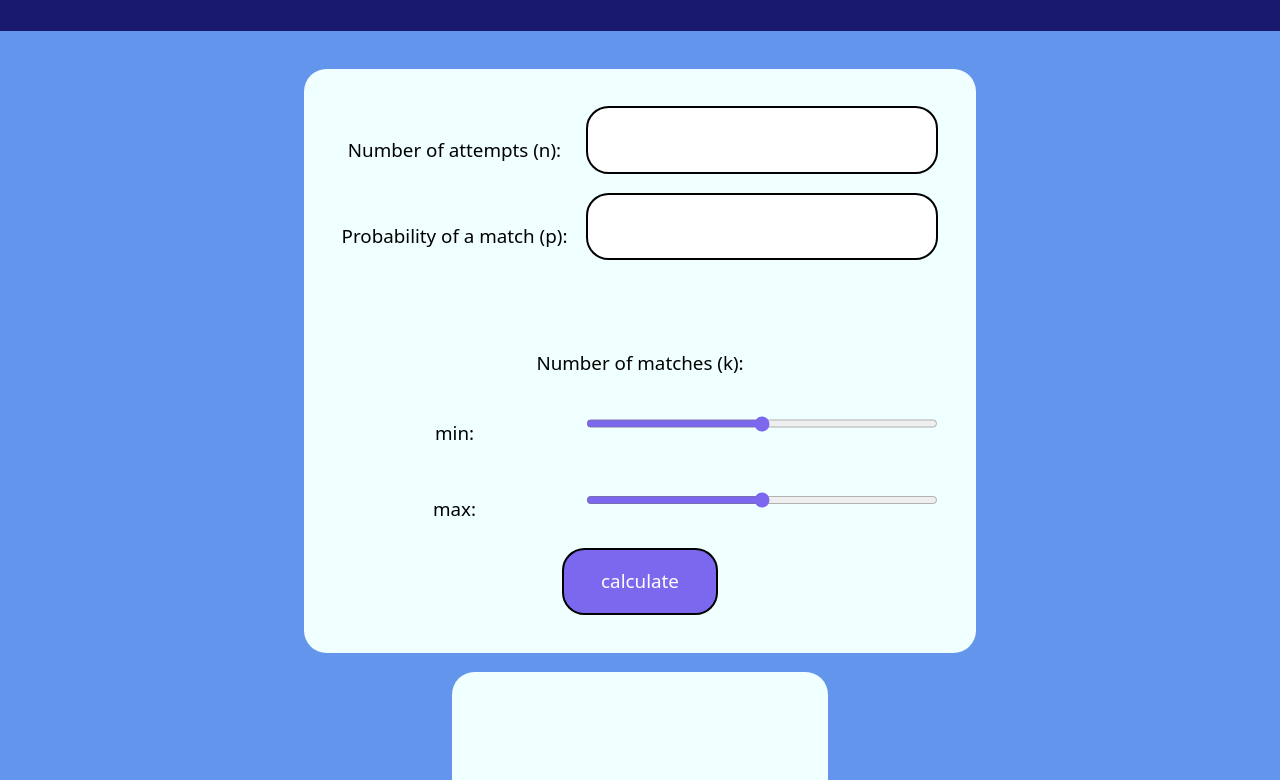
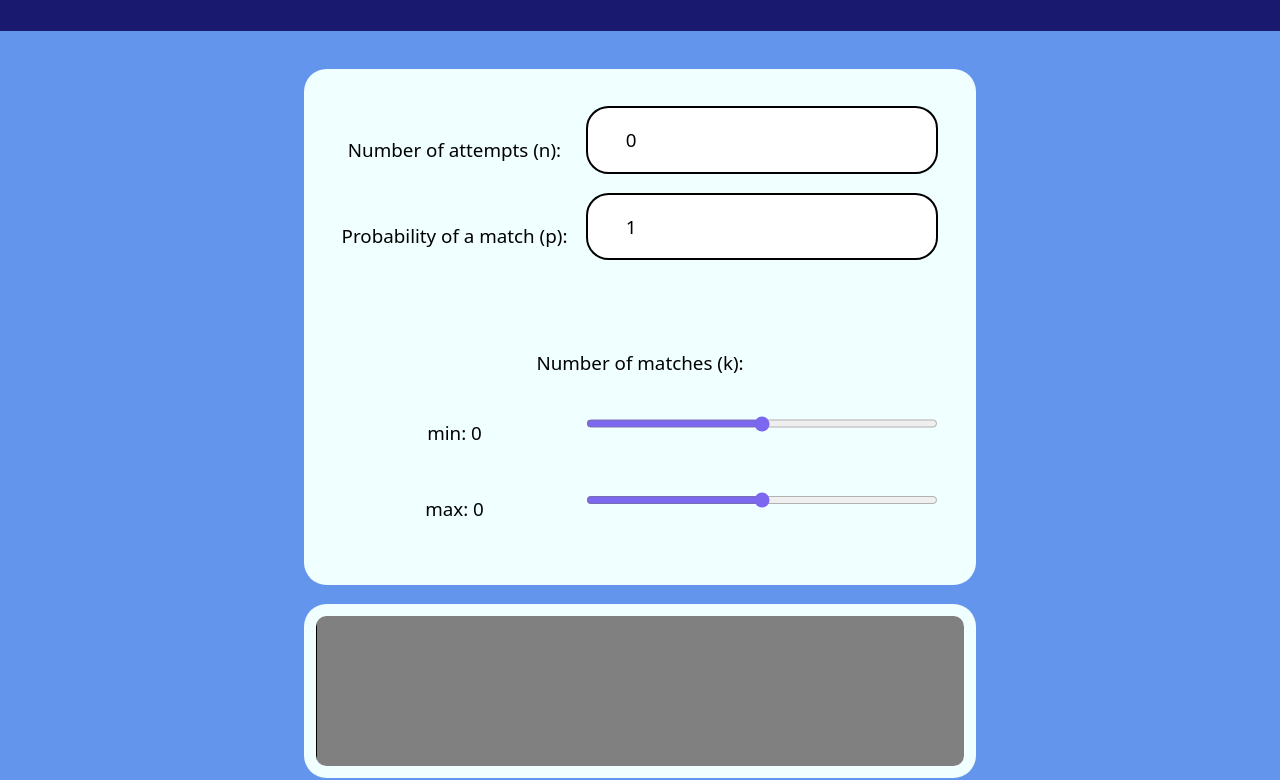
Before and after one commit to kinglelHD/Utils, a plain HTML site: page utils/binomial_distribution/binomial_distribution.html in a window 1280 px wide. Shown: the part 172-952 px from the top of the page. Drawn offline with Linux system fonts and the light colour scheme.

Commit message:
binomial distribution

```diff
--- a/utils/binomial_distribution/binomial_distribution.css
+++ b/utils/binomial_distribution/binomial_distribution.css
@@ -8,7 +8,7 @@ header, footer {
     color: white;
 }
 
-form, canvas {
+form {
     background-color: azure;
     padding: 2rem;
     border-radius: 1.2rem;
@@ -36,3 +36,17 @@ form button {
 input {
     margin-bottom: 1em;
 }
+
+#histogram, #ans {
+    display: none;
+    background-color: azure;
+    padding: 12px;
+    border-radius: 1.2rem;
+}
+
+#ans {
+    background-color: mediumslateblue;
+    color: white;
+    font-size: 1.2rem;
+    outline: .1rem solid black;
+}
--- a/utils/binomial_distribution/binomial_distribution.html
+++ b/utils/binomial_distribution/binomial_distribution.html
@@ -6,7 +6,7 @@
     <title>binomial distribution</title>
     <link rel="stylesheet" href="../../main.css">
     <link rel="stylesheet" href="binomial_distribution.css">
-    </script>
+    <script defer src="binomial_distribution.js"></script>
 </head>
 <body>
     <header>
@@ -18,26 +18,21 @@
         <div></div>
     </header>
     <main>
-        <form onsubmit="calc(); return false">
+        <form id="input-form" onsubmit="return false">
             <label for="n">Number of attempts (n): </label>
-            <input min="0" id="n" type="number">
+            <input value="0" oninput="calc();document.getElementById('k-max').max = value;document.getElementById('k-min').max = value;" min="0" id="n" type="number">
             <label for="p">Probability of a match (p): </label>
-            <input min="0" step=".01" max="1" id="p" type="number">
+            <input value="1" oninput="calc()" min="0" step=".01" max="1" id="p" type="number">
             <br><br>
             <p>Number of matches (k):</p>
-            <label id="k-min-label" for="k-min">min: </label>
-            <input min="0" id="k-min" type="range" oninput="document.getElementById('k-min-label').innerText = 'min: ' + value">
-            <label id="k-max-label" for="k-max">max: </label>
-            <input min="0" id="k-max" type="range" oninput="document.getElementById('k-max-label').innerText = 'max: ' + value">
-            <button type="submit">calculate</button>
+            <label id="k-min-label" for="k-min">min: 0</label>
+            <input min="0" id="k-min" type="range" oninput="calc();document.getElementById('k-max').min = value;document.getElementById('k-min-label').innerText = 'min: ' + value">
+            <label id="k-max-label" for="k-max">max: 0</label>
+            <input min="0" id="k-max" type="range" oninput="calc();document.getElementById('k-min').max = value;document.getElementById('k-max-label').innerText = 'max: ' + value">
         </form>
         <canvas id="histogram"></canvas>
+        <p id="ans"></p>
     </main>
     <footer>pls report any bugs to Hilmarlemcke@outlook.de</footer>
 </body>
-<script>
-    function calc() {
-
-    }
-</script>
 </html>
--- /dev/null
+++ b/utils/binomial_distribution/binomial_distribution.js
@@ -0,0 +1,49 @@
+const canvas = document.getElementById('histogram')
+const ctx = canvas.getContext('2d')
+let width = document.getElementById('input-form').clientWidth
+canvas.width = width - 24
+window.addEventListener('resize', () => {
+    let width = document.getElementById('input-form').clientWidth
+    canvas.width = width - 24
+})
+
+function fact(n) {
+    let res = 1;
+    for (let i = 1; i <= n; i++) {
+        res *= i
+    }
+    return res
+}
+
+function PX(n, p, k) {
+    return fact(n)/(fact(k)*fact(n-k)) * p**k * (1 - p)**(n - k)
+}
+
+function calc() {
+    ctx.clearRect(0, 0, canvas.width, canvas.height)
+    canvas.style.display = 'block'
+    const n = parseInt(document.getElementById('n').value)
+    const p = document.getElementById('p').value
+    const kmin = document.getElementById('k-min').value
+    const kmax = document.getElementById('k-max').value
+    const barWidth = canvas.width / (n + 1)
+    let ins = 0
+    for(let i = 0; i < n + 1; i++){
+        let P = PX(n, p, i)
+        if (i >= kmin && i <= kmax) {
+            ins += P
+            ctx.fillStyle = 'rgb(123, 104, 238)'
+        } else {
+            ctx.fillStyle = 'gray'
+        }
+        let height = canvas.height * P
+        ctx.fillRect(i*barWidth, canvas.height - height, barWidth, height)
+        ctx.fillStyle = 'black'
+        ctx.fillRect(i*barWidth, 0, 1, canvas.height)
+        ctx.fillRect(i*barWidth, 0, 1, canvas.height)
+    }
+    document.getElementById('ans').style.display = 'block'
+    document.getElementById('ans').innerText = 'P(X) = ' + Math.floor(ins * 100000) / 100000
+}
+
+calc()
```
Also changed, not shown: index.css (+9 -1 lines), index.html (+8 -0 lines).
